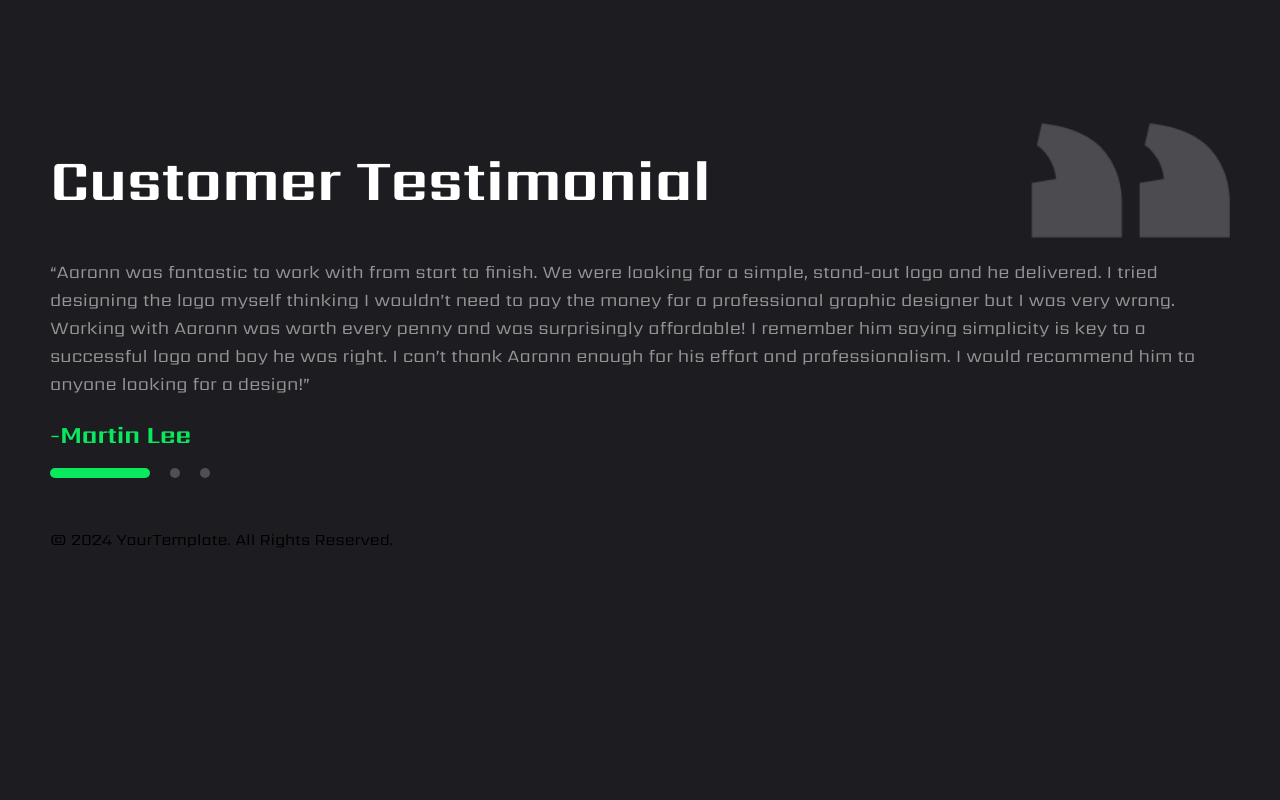
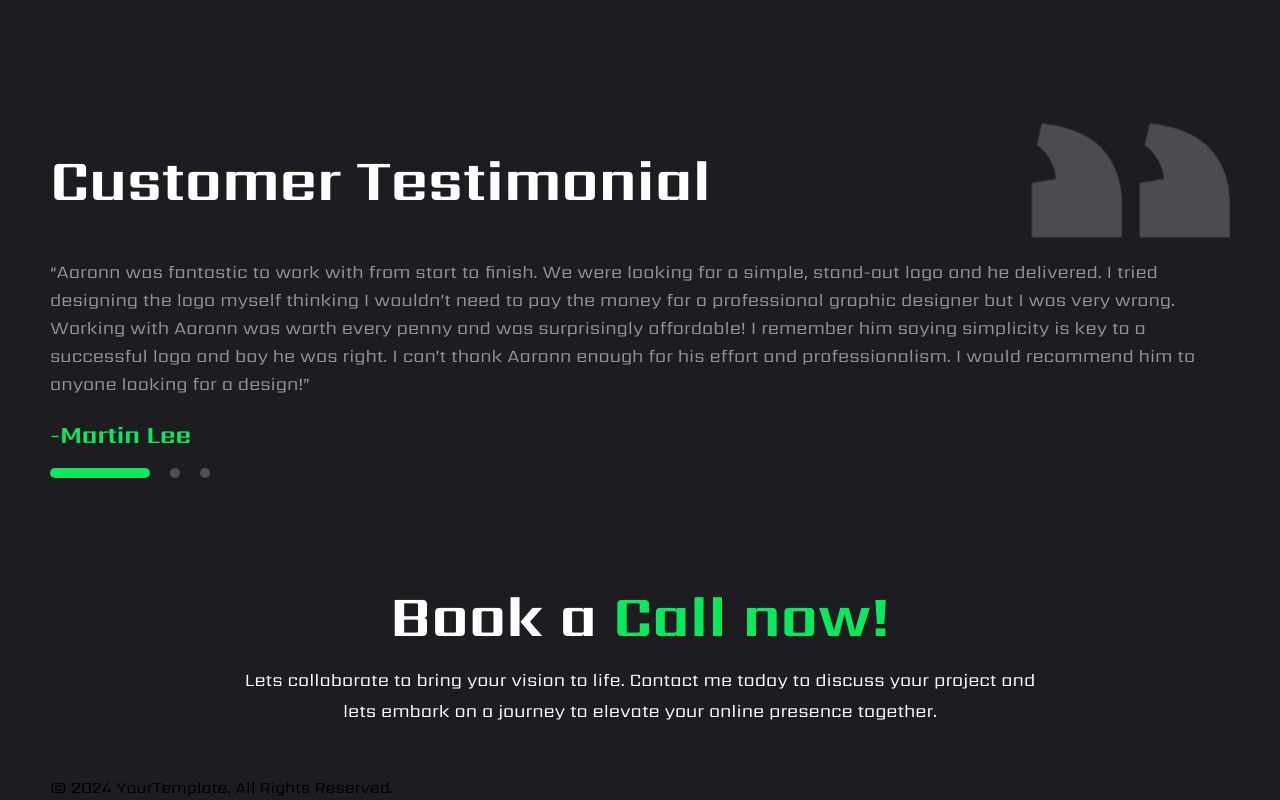
Before and after one commit to DebabrataBhowmickOnu/DebabrataBhowmickOnu, a Next.js app: page / in a window 1280 px wide. Shown: the part 3996-4796 px from the top of the page. Before the commit the page ends 4548 px from the top, so only its background shows below. Built offline with nearby package versions, Linux system fonts and the light colour scheme.

Commit message:
Fix for deploay4

```diff
--- /dev/null
+++ b/src/component/UI/Book_call.js
@@ -0,0 +1,18 @@
+import React from "react"
+import styles from "@/styles/BookCall.module.css";
+import skills1 from '../../assets/images/skills1.png';
+
+const BookCall = () => {
+    return (
+        <div className={styles.bookCall_container}>
+            <div className={styles.bookCall_contain}>
+                <h2>Book a <span>Call now!</span></h2>
+                <p>Lets collaborate to bring your vision to life. Contact me today to discuss your project and <br></br>
+                    lets embark on a journey to elevate your online presence together.</p>
+            </div>
+
+        </div>
+    )
+};
+
+export default BookCall;
--- a/src/pages/index.js
+++ b/src/pages/index.js
@@ -7,6 +7,7 @@ import Experience from "@/component/UI/Experience";
 import Skills from "@/component/UI/Skills";
 import Projects from "@/component/UI/Projects";
 import Testimonial from "@/component/UI/Testimonial";
+import BookCall from "@/component/UI/Book_call";
 
 
 const HomePage = (props) => {
@@ -31,6 +32,9 @@ const HomePage = (props) => {
       <div className="Projects">
         <Testimonial/>
       </div>
+      <div className="BookCall">
+        <BookCall/>
+      </div>
     </div>
   )
 };
--- /dev/null
+++ b/src/styles/BookCall.module.css
@@ -0,0 +1,18 @@
+.bookCall_contain h2 {
+    font-size: 58px;
+    line-height: 76px;
+    font-weight: 700;
+    color: rgba(255, 255, 255, 1);
+    text-align: center;
+}
+.bookCall_contain p {
+    font-size: 18px;
+    line-height: 31px;
+    font-weight: 400;
+    color: rgba(255, 255, 255, 1);
+    text-align: center;
+    margin-top: 10px;
+}
+.bookCall_contain span{
+    color: rgba(10, 232, 94, 1);
+}
--- a/src/styles/globals.css
+++ b/src/styles/globals.css
@@ -86,7 +86,10 @@ body{
   padding-top: 80px;
   padding-bottom: 50px;
 }
-
+.BookCall{
+  padding-top: 50px;
+  padding-bottom: 50px;
+}
 @media screen and (max-width:1500px) {
   .main_container{
     max-width: 100%;
```
